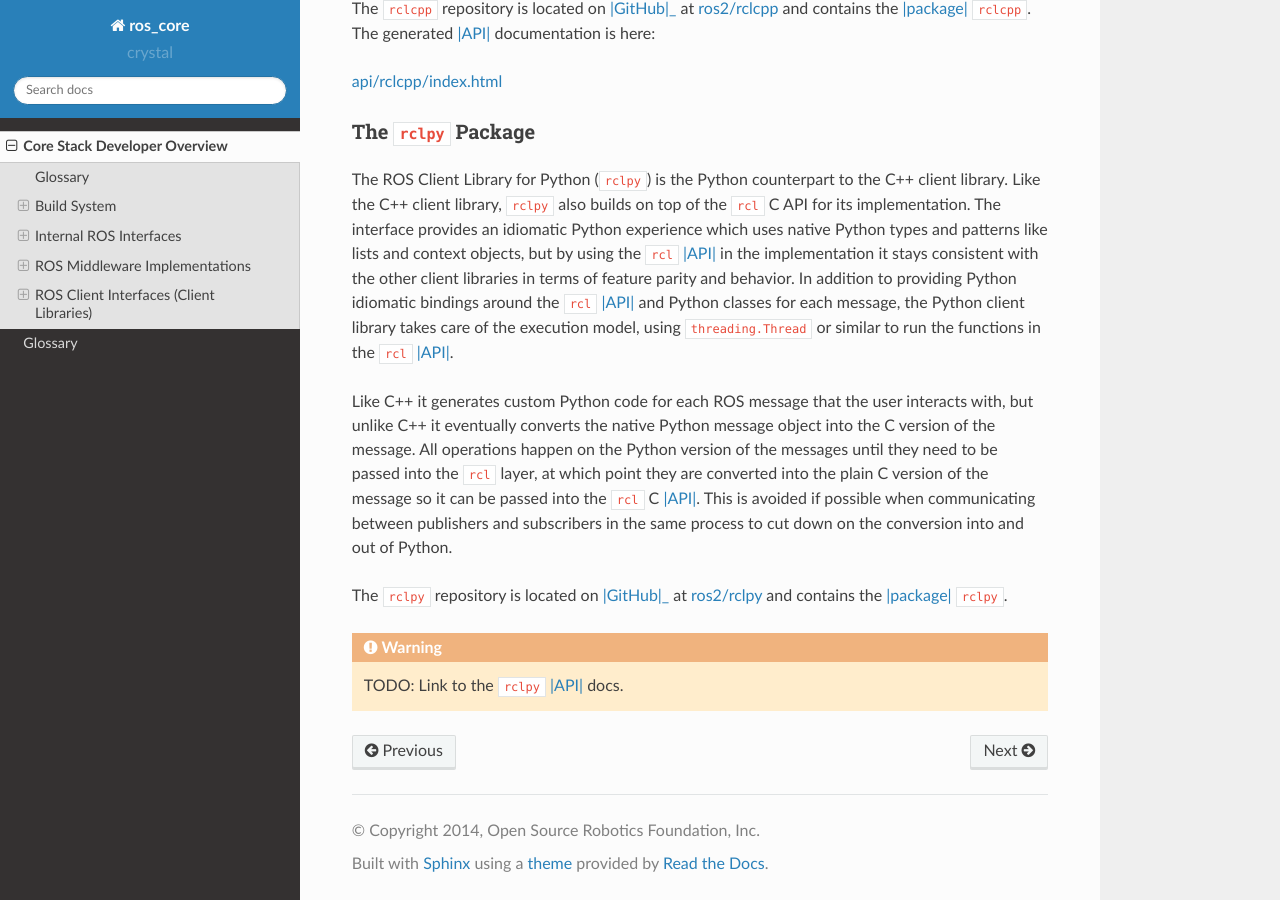
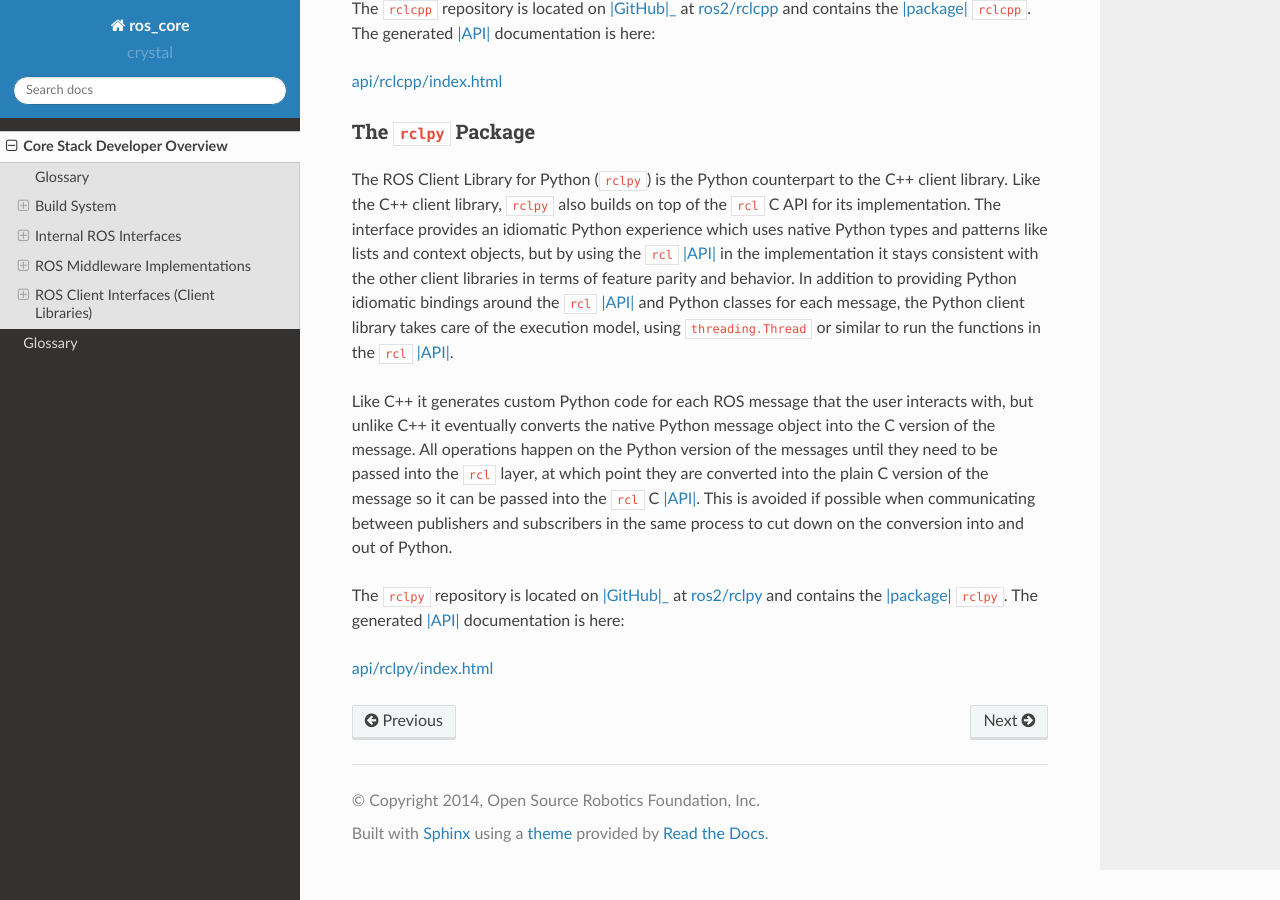
Before and after one commit to ros2/ros_core_documentation, a Sphinx documentation site: the page built from source/developer_overview.rst, in a window 1280 px wide and 900 px high, scrolled down 13803 px. Built offline with Sphinx 7.4.7 and the Read the Docs theme 2.0.0, drawn with Linux system fonts in a browser that asks for light colours; pages that are not in the unit, such as notebooks, are missing from menus.

Commit message:
Add link to rclpy API documentation
Signed-off-by: Jacob Perron <jacob@openrobotics.org>

```diff
--- a/source/developer_overview.rst
+++ b/source/developer_overview.rst
@@ -459,7 +459,7 @@ All operations happen on the Python version of the messages until they need to b
 This is avoided if possible when communicating between publishers and subscribers in the same process to cut down on the conversion into and out of Python.
 
 The ``rclpy`` repository is located on |GitHub|_ at `ros2/rclpy <https://github.com/ros2/rclpy>`_ and contains the |package| ``rclpy``.
+The generated |API| documentation is here:
 
-.. warning::
 
-    TODO: Link to the ``rclpy`` |API| docs.
+`api/rclpy/index.html <api/rclpy/index.html>`_
```
